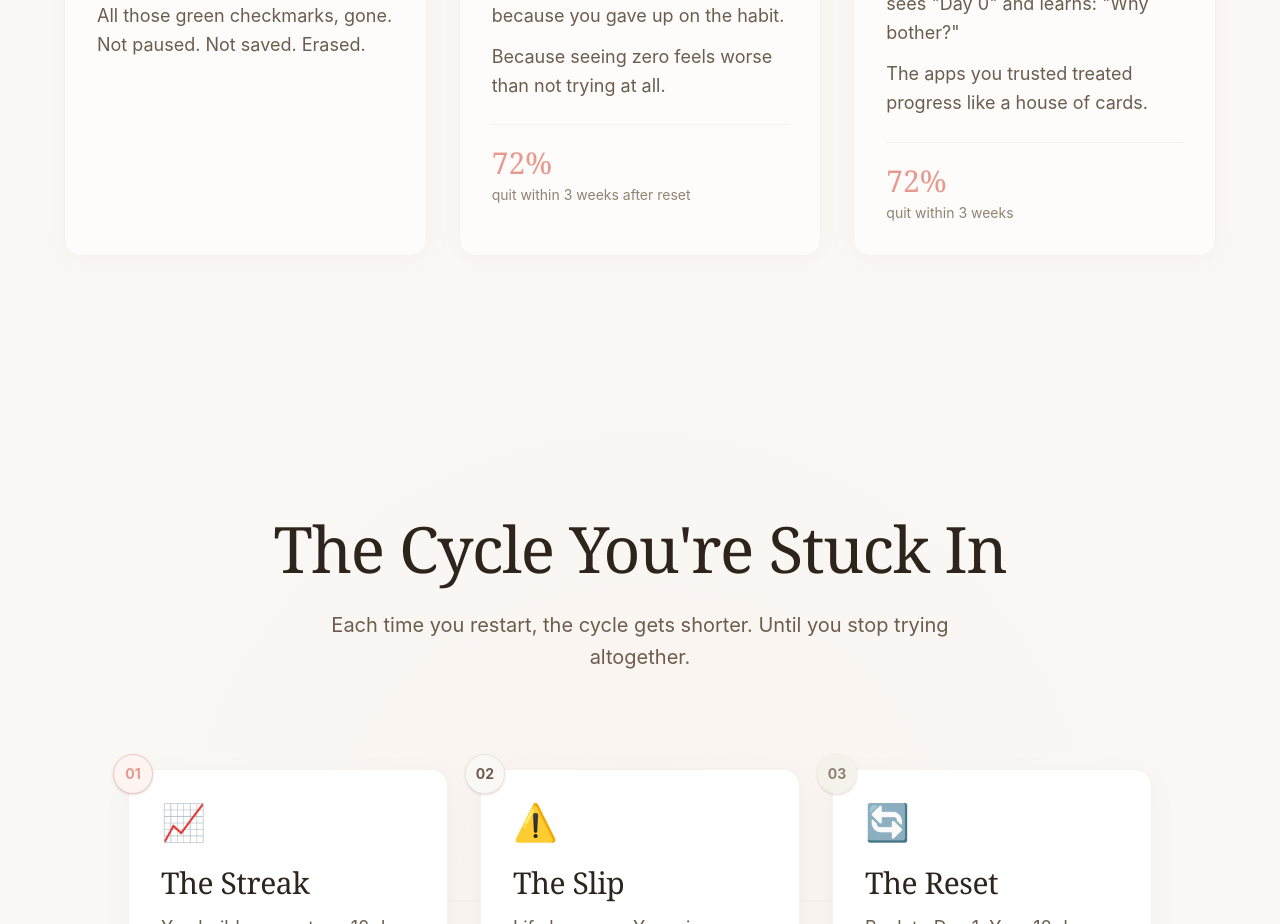
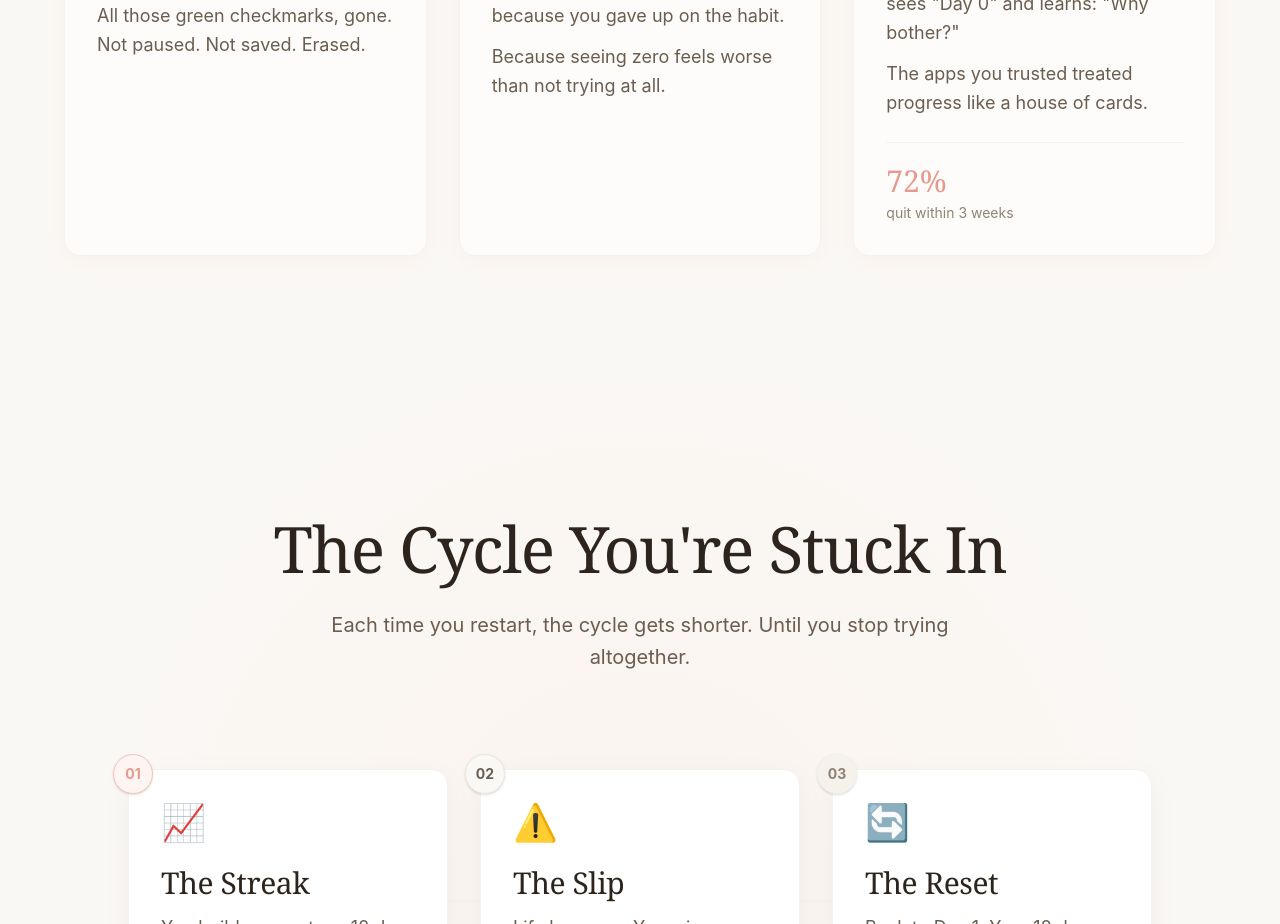
Before and after one commit to 552135371/nightclose-landing, a Next.js app: page /a in a window 1280 px wide. Shown: the part 1780-2704 px from the top of the page. Built offline with nearby package versions, Linux system fonts and the light colour scheme.

Commit message:
remove 72%

```diff
--- a/components/ProblemSection.tsx
+++ b/components/ProblemSection.tsx
@@ -23,8 +23,7 @@ const content = {
           'The app doesn\'t show your 20 wins anymore—just the one miss.',
           'So you stop opening it. Not because you gave up on the habit.',
           'Because seeing zero feels worse than not trying at all.'
-        ],
-        stat: { value: '72%', label: 'quit within 3 weeks after reset' }
+        ]
       },
       {
         number: '03',
```
